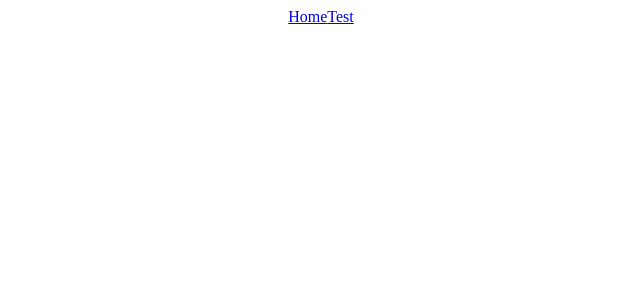
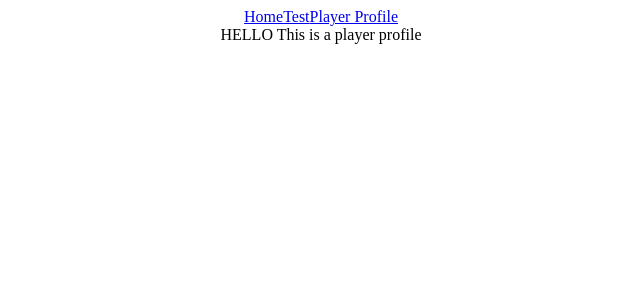
Before and after one commit to JohnsHarrison/Dota-project, a React (Create React App) app: page /playerprofile in a window 1280 px wide. Before the commit this address had no page. Shown: the top 300 px of the page, without its empty margins (319-959 px from the left). Built offline with nearby package versions, Linux system fonts and the light colour scheme.

Commit message:
added player profile page

```diff
--- a/src/App.js
+++ b/src/App.js
@@ -3,6 +3,7 @@ import { Route, Routes } from 'react-router-dom';
 import Nav from './components/Nav';
 import Home from './pages/Home';
 import Test from './pages/Test';
+import PlayerProfile from './pages/PlayerProfile';
 
 function App() {
   return (
@@ -10,7 +11,8 @@ function App() {
       <Nav/>
       <Routes>
         <Route path='/' element={<Home/>}/>
-        <Route path='/Test' element={<Test/>}/>
+        <Route path='/test' element={<Test/>}/>
+        <Route path='/playerprofile' element={<PlayerProfile/>}/>
      </Routes>
     </div>
   );
--- a/src/components/Nav.js
+++ b/src/components/Nav.js
@@ -4,7 +4,8 @@ function Nav(){
     return(
          <nav className="header">
             <NavLink to={"/"}>Home</NavLink>
-            <NavLink to={"/Test"}>Test</NavLink>
+            <NavLink to={"/test"}>Test</NavLink>
+            <NavLink to={"/playerprofile"}>Player Profile</NavLink>
          </nav>
     )
 }
--- /dev/null
+++ b/src/pages/PlayerProfile.js
@@ -0,0 +1,11 @@
+
+
+function PlayerProfile(){
+    return(
+        <div>
+            HELLO This is a player profile
+        </div>
+    )
+}
+
+export default PlayerProfile
```
